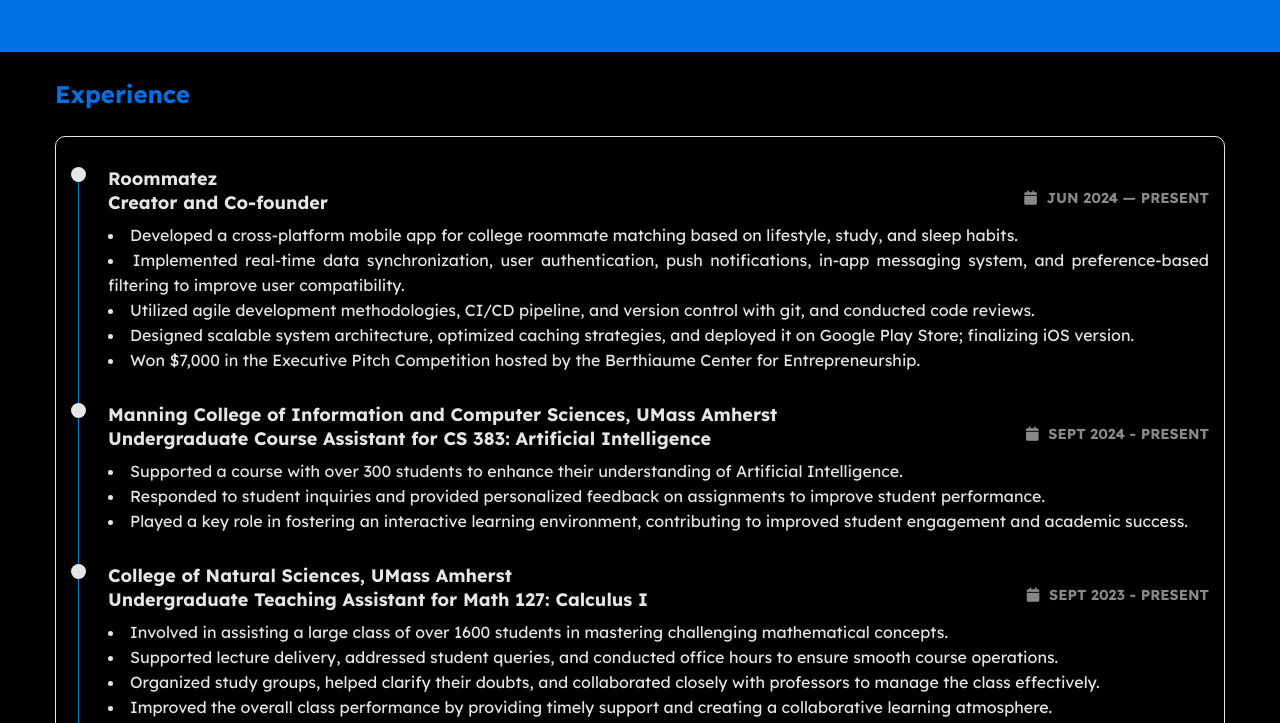
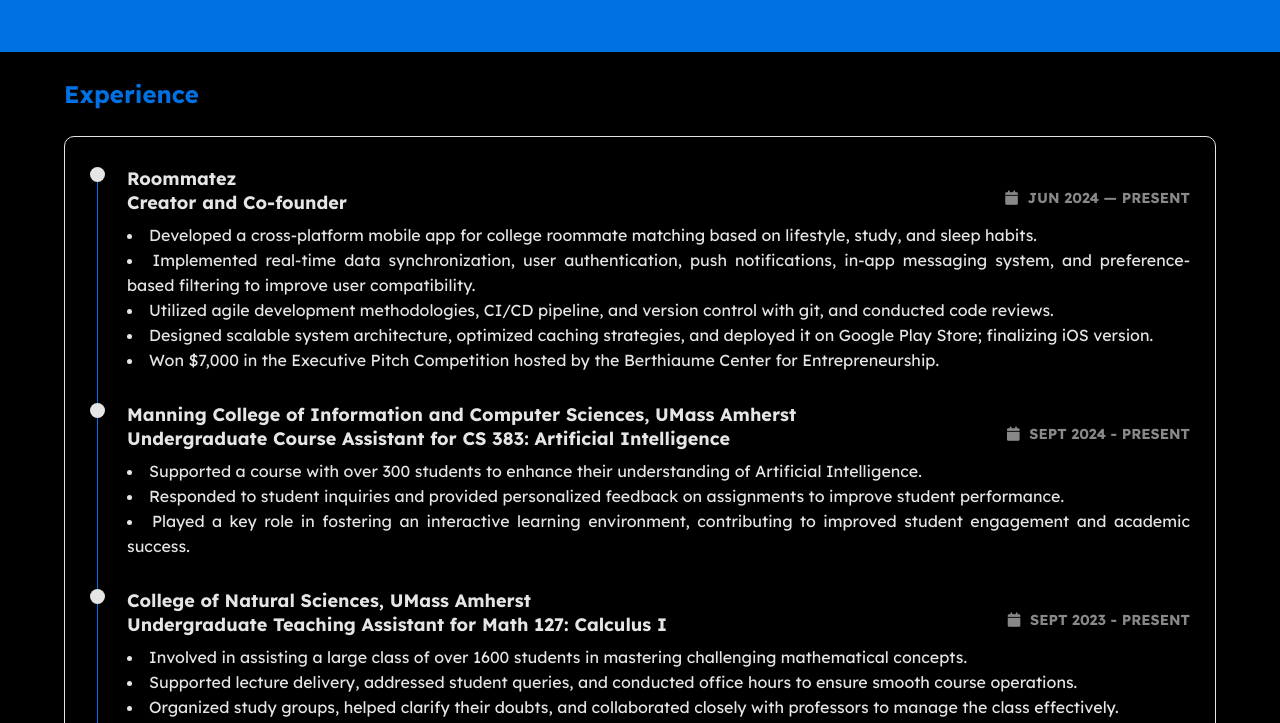
Before and after one commit to ShadowKrius/advaitbharadwaj.github.io, a plain HTML site: page index.html in a window 1280 px wide. Shown: the part 917-1640 px from the top of the page. Drawn offline with nearby package versions, Linux system fonts and the light colour scheme.

Commit message:
trying to fix the width issue

```diff
--- a/styles.css
+++ b/styles.css
@@ -27,9 +27,9 @@
   line-height:24px;
   background-color:#000000;
 }
-.container{
-  width: 1170px;
-  margin:auto;
+.container {
+  width: min(1170px, 90%); /* This makes it responsive while maintaining max width */
+  margin: 0 auto;
 }
 
 
@@ -291,8 +291,6 @@
 
 .education-content {
   width: 100%;
-  max-width: 1170px;
-  margin: 0 auto;
 }
 
 /* .education-content .row{
@@ -304,10 +302,11 @@
 
 .education-content .row {
   display: flex;
-  border-radius: 5px;
+  flex-direction: row;
+  justify-content: space-between;
   width: 100%;
   margin-bottom: 100px;
-  gap: 30px; /* This adds space between education and internship columns */
+  gap: 40px; /* Space between columns */
 }
 
 .education-content .title{
@@ -325,9 +324,10 @@
 .education-content .row .education,
 .education-content .row .internship {
   color: #e5e5e5;
-  flex: 1; /* This makes both columns take up equal space */
-  max-width: none; /* Remove the max-width restriction */
+  width: 100%;
+  flex: 1;
   margin-top: 30px;
+  padding: 0;
 }
 
 .education-content  h3.title{
@@ -339,9 +339,8 @@
   flex:0 0 100%;
   max-width: 100%;
 }
-.education-content .row .timeline{
-  /* background-color:#e5e5e5; */
-  padding: 30px 15px;
+.education-content .row .timeline {
+  padding: 30px 25px;
   border: 1px solid #e5e5e5;
   border-radius: 10px;
   width: 100%;
@@ -388,10 +387,11 @@
   font-size: 18px;
   /* margin-bottom: 8px; */
 }
-.education-content .row .timeline-text{
+.education-content .row .timeline-text {
   line-height: 25px;
   font-size: 16px;
   text-align: justify;
+  width: 100%;
 }
 
 .education-content .row .timeline-item .date-title {
```
